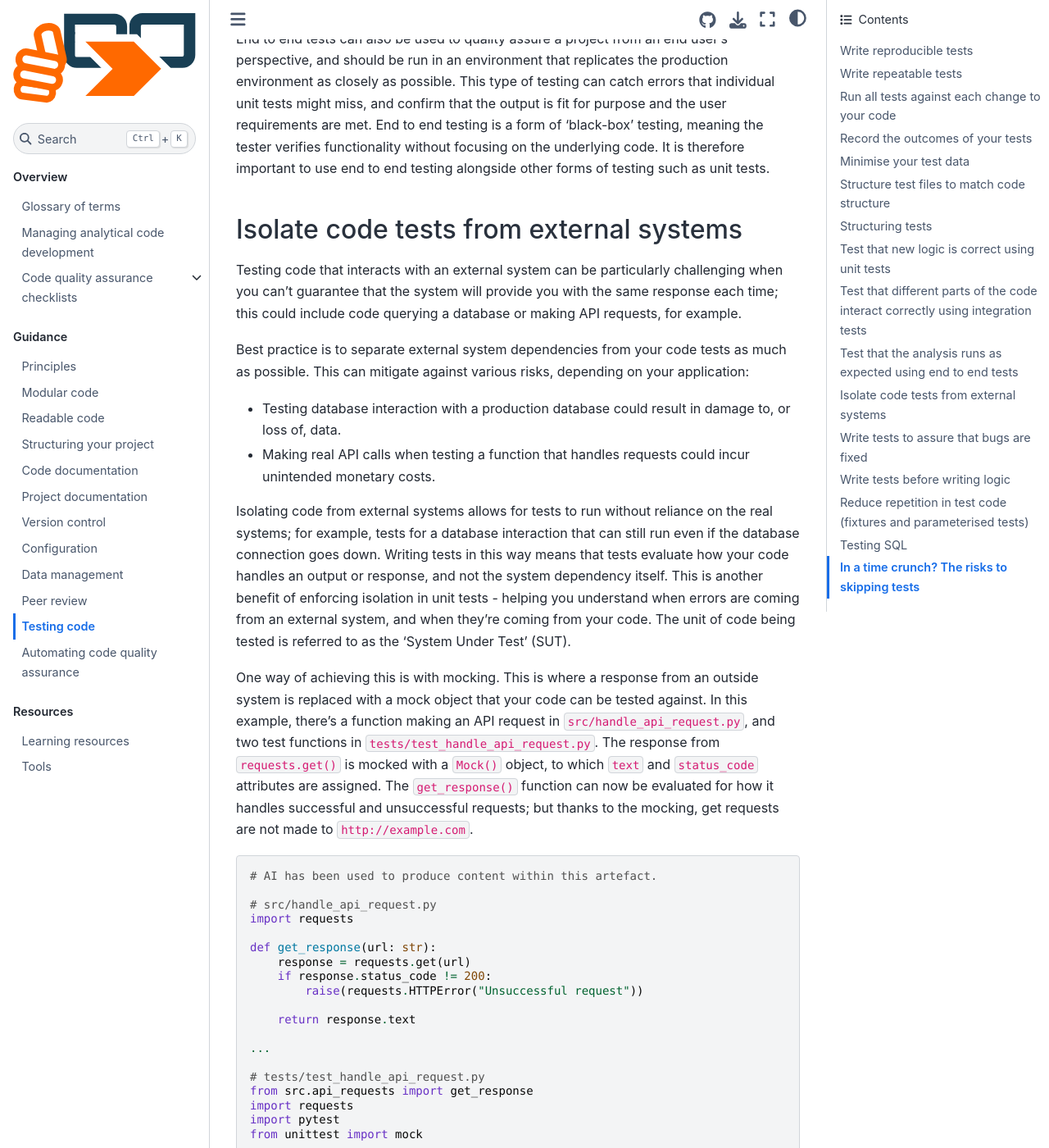
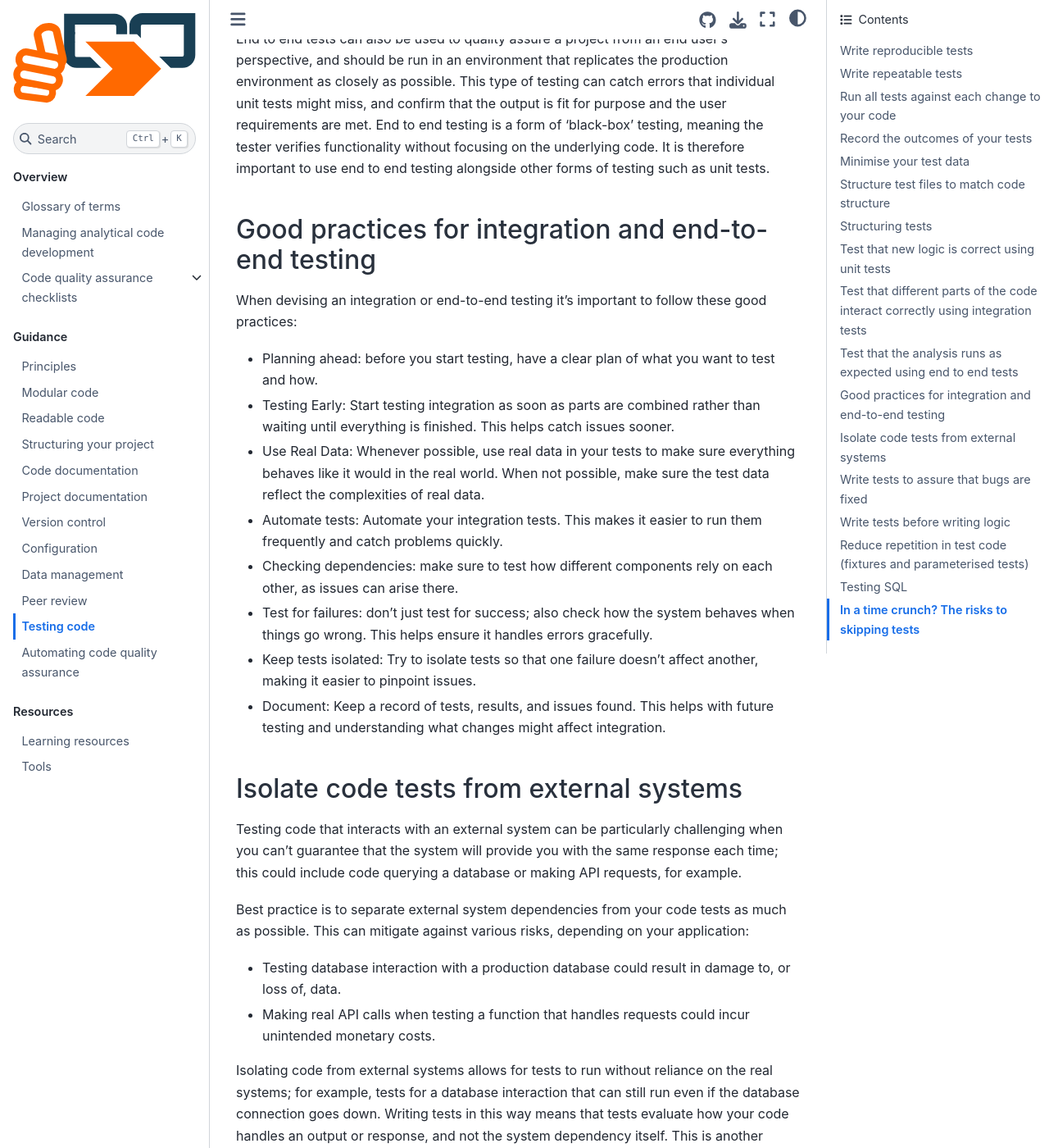
Before and after one commit to best-practice-and-impact/qa-of-code-guidance, a Jupyter Book: the page built from book/testing_code.md, in a window 1280 px wide and 1400 px high, scrolled down 9743 px. Shown: the whole window at 82% size. Built offline with Jupyter Book 1.0.4 settings and Sphinx 7.4.7 and the Sphinx Book theme 1.1.4, drawn with Linux system fonts in a browser that asks for light colours.

Commit message:
added good practices (#216)

```diff
--- a/book/testing_code.md
+++ b/book/testing_code.md
@@ -377,6 +377,22 @@ End to end testing (sometimes called system testing) checks the entire workflow
 For example, a piece of analysis has an end to end test to check that outputs are generated and the data are the right shape or format. There might also be a "regression" test that checks that the exact values in the output remain the same. After any changes that are made to tidy up or refactor the code, these end to end tests can be run to assure us that no functionality has been inadvertently changed.
 
 End to end tests can also be used to quality assure a project from an end user's perspective, and should be run in an environment that replicates the production environment as closely as possible. This type of testing can catch errors that individual unit tests might miss, and confirm that the output is fit for purpose and the user requirements are met. End to end testing is a form of 'black-box' testing, meaning the tester verifies functionality without focusing on the underlying code. It is therefore important to use end to end testing alongside other forms of testing such as unit tests.
+
+
+## Good practices for integration and end-to-end testing
+
+When devising an integration or end-to-end testing it’s important to follow these good practices:
+
+- Planning ahead: before you start testing, have a clear plan of what you want to test and how.
+- Testing Early:  Start testing integration as soon as parts are combined rather than waiting until everything is finished. This helps catch issues sooner.
+- Use Real Data: Whenever possible, use real data in your tests to make sure everything behaves like it would in the real world. When not possible, make sure the test data reflect the complexities of real data.
+- Automate tests: Automate your integration tests. This makes it easier to run them frequently and catch problems quickly.
+- Checking dependencies: make sure to test how different components rely on each other, as issues can arise there.
+- Test for failures: don’t just test for success; also check how the system behaves when things go wrong. This helps ensure it handles errors gracefully.
+- Keep tests isolated: Try to isolate tests so that one failure doesn’t affect another, making it easier to pinpoint issues.
+- Document: Keep a record of tests, results, and issues found. This helps with future testing and understanding what changes might affect integration.
+
+
 
 
 ## Isolate code tests from external systems
```
